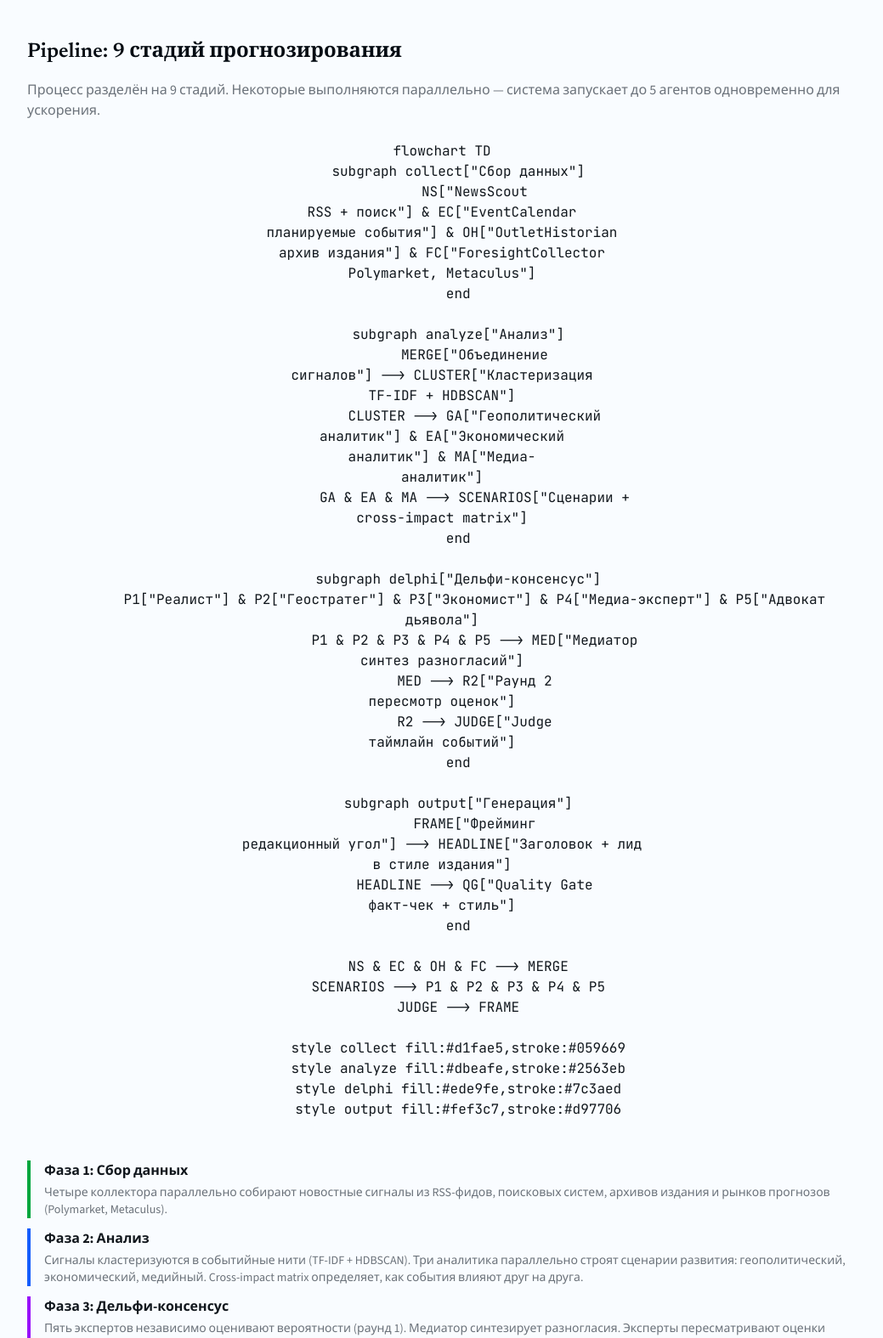
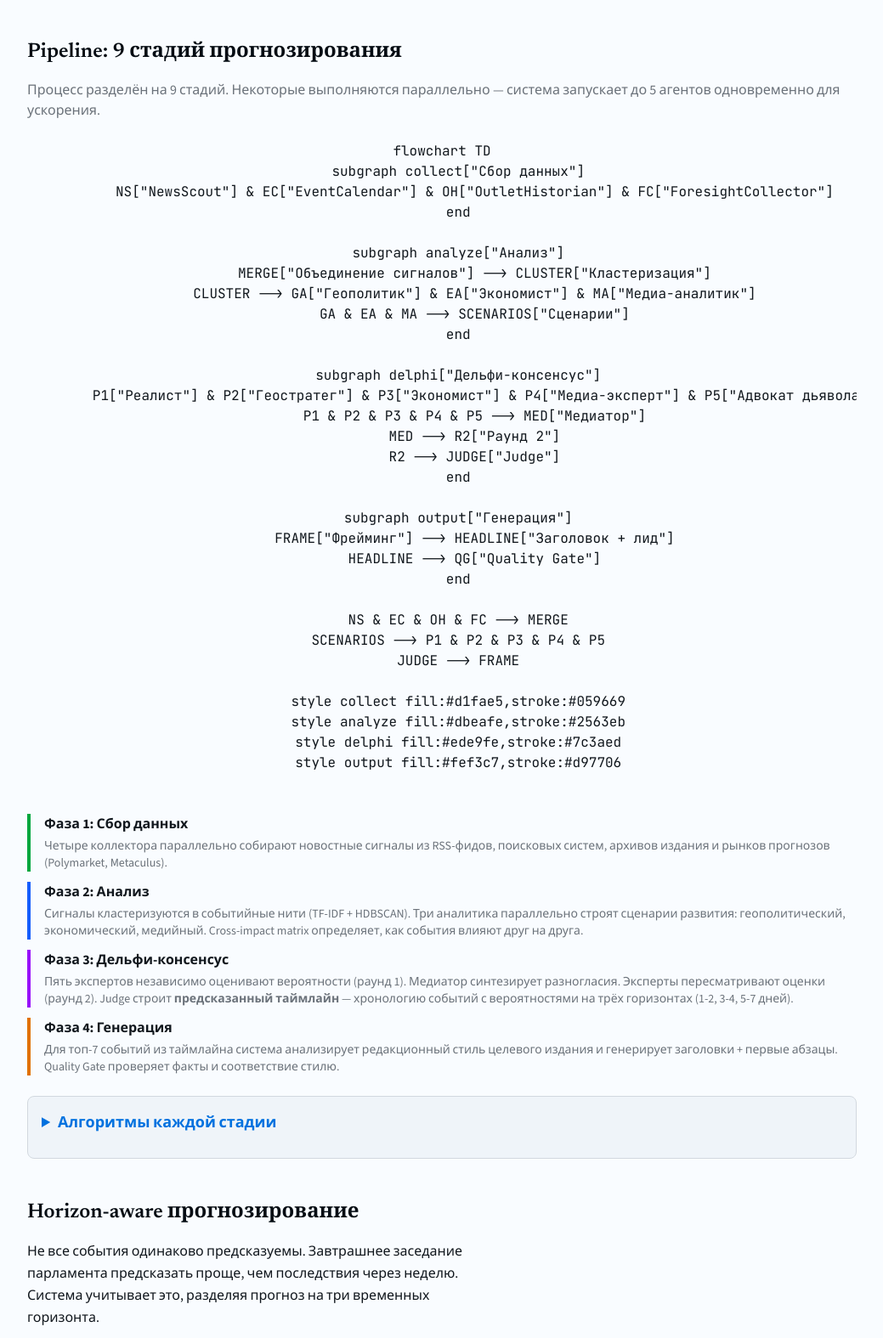
Before and after one commit to Antopkin/delphi-press, a FastAPI app: page /about in a window 1280 px wide. Shown: the part 2199-3774 px from the top of the page at 85% size, without its empty margins (120-1159 px from the left). Run offline with FastAPI, Linux system fonts and the light colour scheme; parts of the project's set-up code (start-up, migrations or seed data) failed here and were passed over.

Commit message:
fix(web): mermaid diagram sizing — short labels + overflow-x scroll
Diagram 1 was rendering as a tiny thumbnail because long Cyrillic labels
with <br/> created an oversized SVG that scaled down in the max-w-5xl
container. Shortened all node labels to single-line and added overflow-x:
auto to pre.mermaid so wide diagrams scroll instead of shrinking.

Co-Authored-By: Claude Opus 4.6 (1M context) <noreply@anthropic.com>

```diff
--- a/src/web/static/css/input.css
+++ b/src/web/static/css/input.css
@@ -282,6 +282,7 @@
     border: none;
     text-align: center;
     padding: var(--spacing-4) 0;
+    overflow-x: auto;
   }
 
   /* ---- KaTeX display math ---- */
--- a/src/web/templates/about.html
+++ b/src/web/templates/about.html
@@ -195,25 +195,25 @@
     <pre class="mermaid mb-6">
 flowchart TD
     subgraph collect["Сбор данных"]
-        NS["NewsScout<br/>RSS + поиск"] & EC["EventCalendar<br/>планируемые события"] & OH["OutletHistorian<br/>архив издания"] & FC["ForesightCollector<br/>Polymarket, Metaculus"]
+        NS["NewsScout"] & EC["EventCalendar"] & OH["OutletHistorian"] & FC["ForesightCollector"]
     end
 
     subgraph analyze["Анализ"]
-        MERGE["Объединение<br/>сигналов"] --> CLUSTER["Кластеризация<br/>TF-IDF + HDBSCAN"]
-        CLUSTER --> GA["Геополитический<br/>аналитик"] & EA["Экономический<br/>аналитик"] & MA["Медиа-<br/>аналитик"]
-        GA & EA & MA --> SCENARIOS["Сценарии +<br/>cross-impact matrix"]
+        MERGE["Объединение сигналов"] --> CLUSTER["Кластеризация"]
+        CLUSTER --> GA["Геополитик"] & EA["Экономист"] & MA["Медиа-аналитик"]
+        GA & EA & MA --> SCENARIOS["Сценарии"]
     end
 
     subgraph delphi["Дельфи-консенсус"]
-        P1["Реалист"] & P2["Геостратег"] & P3["Экономист"] & P4["Медиа-эксперт"] & P5["Адвокат<br/>дьявола"]
-        P1 & P2 & P3 & P4 & P5 --> MED["Медиатор<br/>синтез разногласий"]
-        MED --> R2["Раунд 2<br/>пересмотр оценок"]
-        R2 --> JUDGE["Judge<br/>таймлайн событий"]
+        P1["Реалист"] & P2["Геостратег"] & P3["Экономист"] & P4["Медиа-эксперт"] & P5["Адвокат дьявола"]
+        P1 & P2 & P3 & P4 & P5 --> MED["Медиатор"]
+        MED --> R2["Раунд 2"]
+        R2 --> JUDGE["Judge"]
     end
 
     subgraph output["Генерация"]
-        FRAME["Фрейминг<br/>редакционный угол"] --> HEADLINE["Заголовок + лид<br/>в стиле издания"]
-        HEADLINE --> QG["Quality Gate<br/>факт-чек + стиль"]
+        FRAME["Фрейминг"] --> HEADLINE["Заголовок + лид"]
+        HEADLINE --> QG["Quality Gate"]
     end
 
     NS & EC & OH & FC --> MERGE
```
Also changed, not shown: src/web/static/css/tailwind.css.
